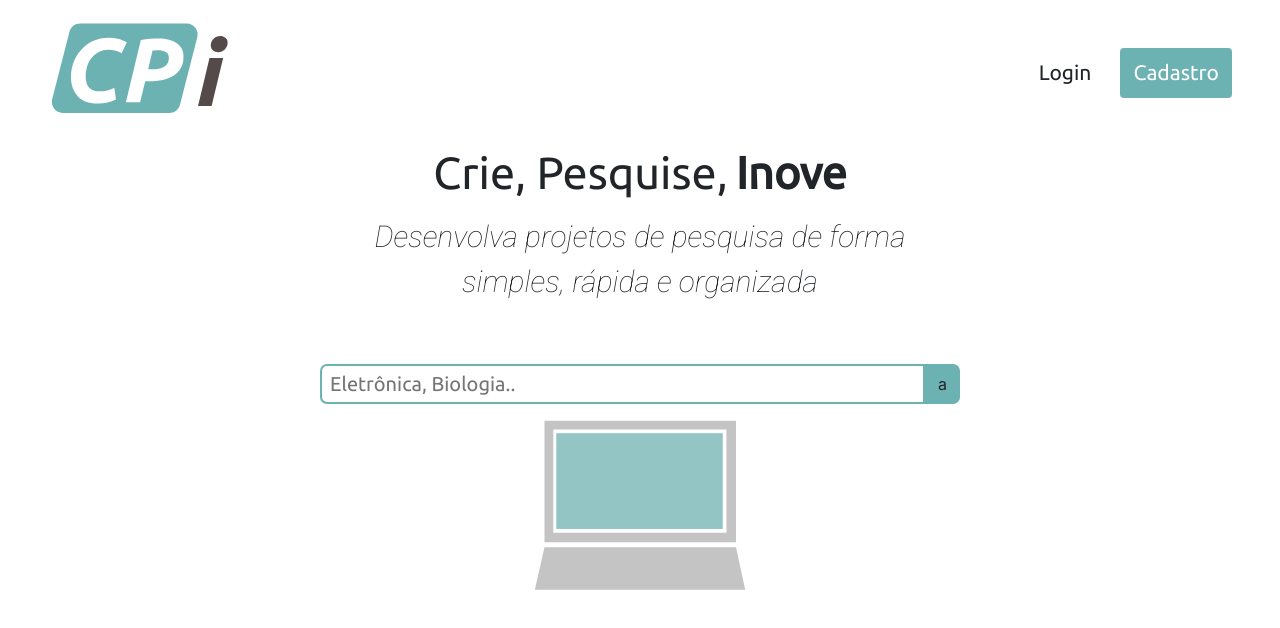
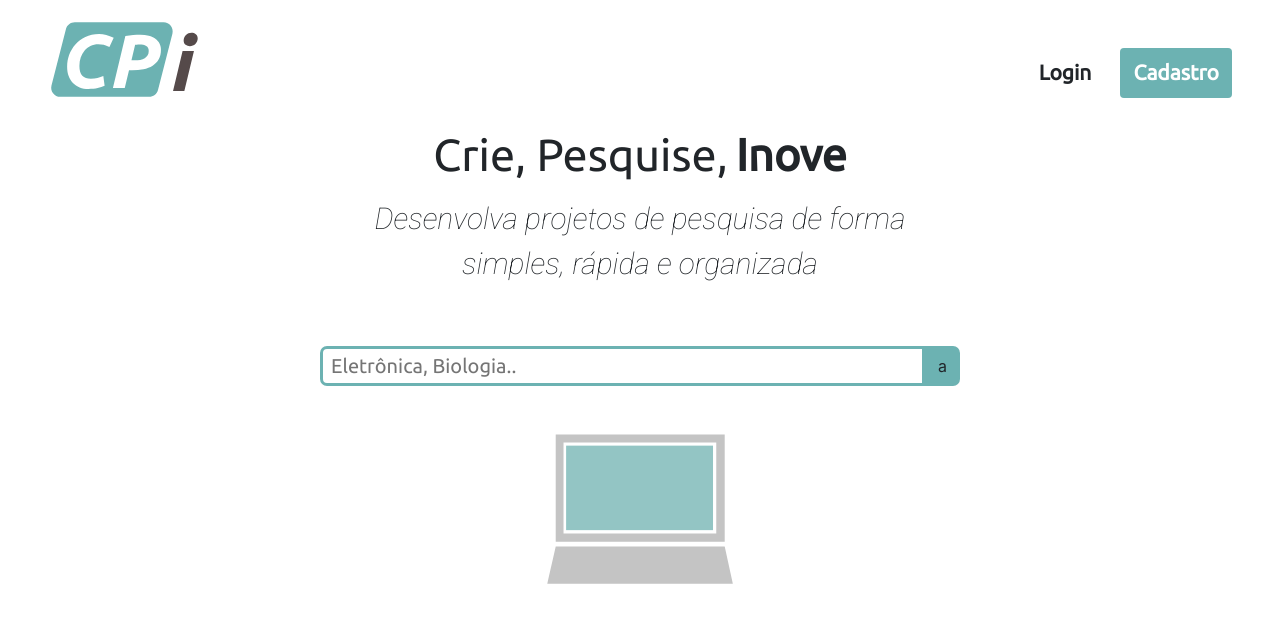
Before and after one commit to RaquelPM/CPI_frontend, a Vue app: page / in a window 1280 px wide. Shown: the top 628 px of the page. Built offline with nearby package versions, Linux system fonts and the light colour scheme.

Commit message:
Criação de arquivos CSS separados

```diff
--- a/package.json
+++ b/package.json
@@ -17,6 +17,7 @@
     "vuex": "^3.4.0"
   },
   "devDependencies": {
+    "@types/webpack-env": "^1.15.2",
     "@typescript-eslint/eslint-plugin": "^2.33.0",
     "@typescript-eslint/parser": "^2.33.0",
     "@vue/cli-plugin-babel": "~4.4.0",
--- a/src/App.vue
+++ b/src/App.vue
@@ -9,3 +9,8 @@ export default Vue.extend({
   name: 'App',
 });
 </script>
+
+
+<style>
+  @import url("./styles/styles.css");
+</style>
--- a/src/components/Nav.vue
+++ b/src/components/Nav.vue
@@ -1,11 +1,30 @@
 <template>
   <div class="w-100 d-flex">
     <div class="w-50 d-flex justify-content-start">
-      <img v-bind:class="{search:!pesquisa, nosearch:pesquisa}" id="logo" class="nosearch mt-3 ml-5" src="@/assets/Logo_CPI.svg"/>
+      <img
+        v-bind:class="{search:!pesquisa, nosearch:pesquisa}"
+        id="logo"
+        class="nosearch mt-3 ml-5"
+        src="@/assets/Logo_CPI.svg"
+      />
     </div>
     <div class="w-50 d-flex justify-content-end mt-5">
-      <button v-bind:class="{btn_pesquisa:pesquisa, btn_nopesquisa:!pesquisa}"  @click.stop="drawer = !drawer" id="b_lo" class="btn ubuntu">Login</button>
-      <button v-bind:class="{btn_pesquisa:pesquisa, btn_nopesquisa:!pesquisa}" @click.stop="cadastro = !cadastro" id="b_ca" class="btn ml-3 mr-5 text-white ubuntu">Cadastro</button>
+      <button
+        id="b_lo"
+        v-bind:class="{btn_pesquisa:pesquisa, btn_nopesquisa:!pesquisa}"
+        @click.stop="drawer = !drawer"
+        class="btn ubuntu font-weight-bold"
+      >
+        Login
+      </button>
+      <button
+        v-bind:class="{btn_pesquisa:pesquisa, btn_nopesquisa:!pesquisa}"
+        @click.stop="cadastro = !cadastro"
+        id="b_ca"
+        class="btn ml-3 mr-5 text-white ubuntu font-weight-bold"
+      >
+        Cadastro
+      </button>
     </div>
 
     <v-navigation-drawer
@@ -72,7 +91,7 @@ export default class Nav extends Vue {
 <style>
 
 .btns_sub{
-  background-color:#6CB2B2;
+  background-color: var(--primary);
   border-radius:6px;
   font-size:19px;
 }
@@ -80,7 +99,7 @@ export default class Nav extends Vue {
 #button_proxi{
   width:180px;
   height:50px;
-  background-color:#6CB2B2;
+  background-color: var(--primary);
 }
 
 #criar_senha{
@@ -109,7 +128,7 @@ export default class Nav extends Vue {
 }
 
 #quadrado{
-  background-color:#6CB2B2;
+  background-color: var(--primary);
   border-top-left-radius: 5px;
   border-bottom-left-radius: 5px;
 }
@@ -120,21 +139,20 @@ export default class Nav extends Vue {
 }
 
 .nosearch{
-  transition: max-width 0.7s;
+  transition: max-width 0.4s;
   overflow: hidden;
-  max-width: 180px;
+  max-width: 150px;
 }
 
 .search{
-  transition: max-width 0.7s;
+  transition: max-width 0.4s;
   overflow: hidden;
   max-width: 100px;
 }
 
 .btn_nopesquisa{
   outline:none;
-  transition: max-width 0.7s;
-  transition: height 0.7s;
+  transition: max-width 0.4s, height 0.4s;
   overflow: hidden;
   font-size: 18px;
   height:40px;
@@ -144,8 +162,7 @@ export default class Nav extends Vue {
 
 .btn_pesquisa{
   outline:none;
-  transition: max-width 0.7s;
-  transition: height 0.7s;
+  transition: max-width 0.4s, height 0.4s;
   overflow: hidden;
   font-size: 21px;
   height:50px;
@@ -153,7 +170,7 @@ export default class Nav extends Vue {
 }
 
 #b_ca{
-  background-color:#6CB2B2;
+  background-color: var(--primary);
 }
 
 .ubuntu{
@@ -161,7 +178,7 @@ export default class Nav extends Vue {
 }
 
 .bord_input{
-  border-color:#6CB2B2;
+  border-color: var(--primary);
   border-style:solid !important;
   outline:none;
 }
--- a/src/components/Pesquisa.vue
+++ b/src/components/Pesquisa.vue
@@ -11,7 +11,7 @@
             </div>
             <div class="d-flex flex-column w-50 mt-3 align-items-center">
                 <div class="w-100 d-flex justify-content-center">
-                    <input v-on:click="pesq" placeholder="Eletrônica, Biologia.." class="bord_input ubuntu w-100 pl-2" id="input"  />
+                    <input v-on:click="pesq" placeholder="Eletrônica, Biologia.." class="bord_input ubuntu w-100 pl-2 py-3" id="input"  />
                     <button id="bt_pes" class="btn">a</button>
                 </div>
                 <v-combobox
@@ -22,7 +22,7 @@
                     label="Opções de filtro"
                 ></v-combobox>
             </div>
-            <img  width="230" height="170" class="mt-3" src="@/assets/Icon_PC.svg"/>
+            <img  width="200" height="150" class="mt-5" src="@/assets/Icon_PC.svg"/>
         </div>
     </div>
 </template>
@@ -54,13 +54,14 @@ export default class Pesquisa extends Vue {
 </script>
 
 <style>
+
 .sumir{
-    transition: height 0.5s;
+    transition: height 0.3s;
     overflow: hidden;
     height:0px;
 }
 .aparecer{
-    transition: height 0.5s;
+    transition: height 0.3s;
     overflow: hidden;
     height:200px;
 }
--- a/src/router/index.ts
+++ b/src/router/index.ts
@@ -1,6 +1,7 @@
 import Vue from 'vue'
 import VueRouter, { RouteConfig } from 'vue-router'
 import Home from '../views/Home.vue'
+import About from '../views/About.vue'
 
 Vue.use(VueRouter)
 
@@ -16,7 +17,7 @@ Vue.use(VueRouter)
     // route level code-splitting
     // this generates a separate chunk (about.[hash].js) for this route
     // which is lazy-loaded when the route is visited.
-    component: () => import(/* webpackChunkName: "about" */ '../views/About.vue')
+    component: About
   }
 ]
 
--- /dev/null
+++ b/src/styles/setup.css
@@ -0,0 +1,11 @@
+* {
+    outline: none;
+    border: none;
+    margin: 0;
+    padding: 0;
+    box-sizing: border-box;
+}
+
+:root {
+    --primary: #6CB2B2
+}
--- /dev/null
+++ b/src/styles/styles.css
@@ -0,0 +1 @@
+@import url('./setup.css');
```
Also changed, not shown: 1 other file (tests, documents, lock files or other folders).
